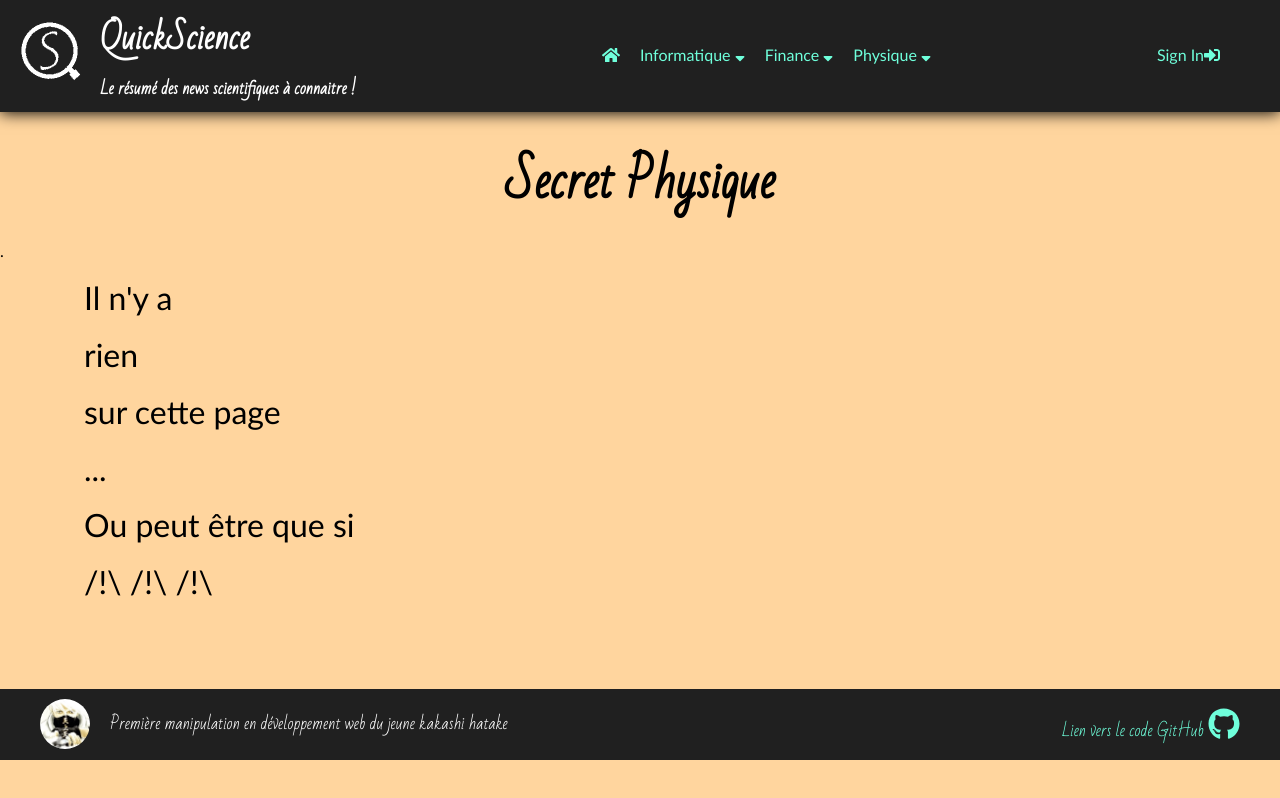
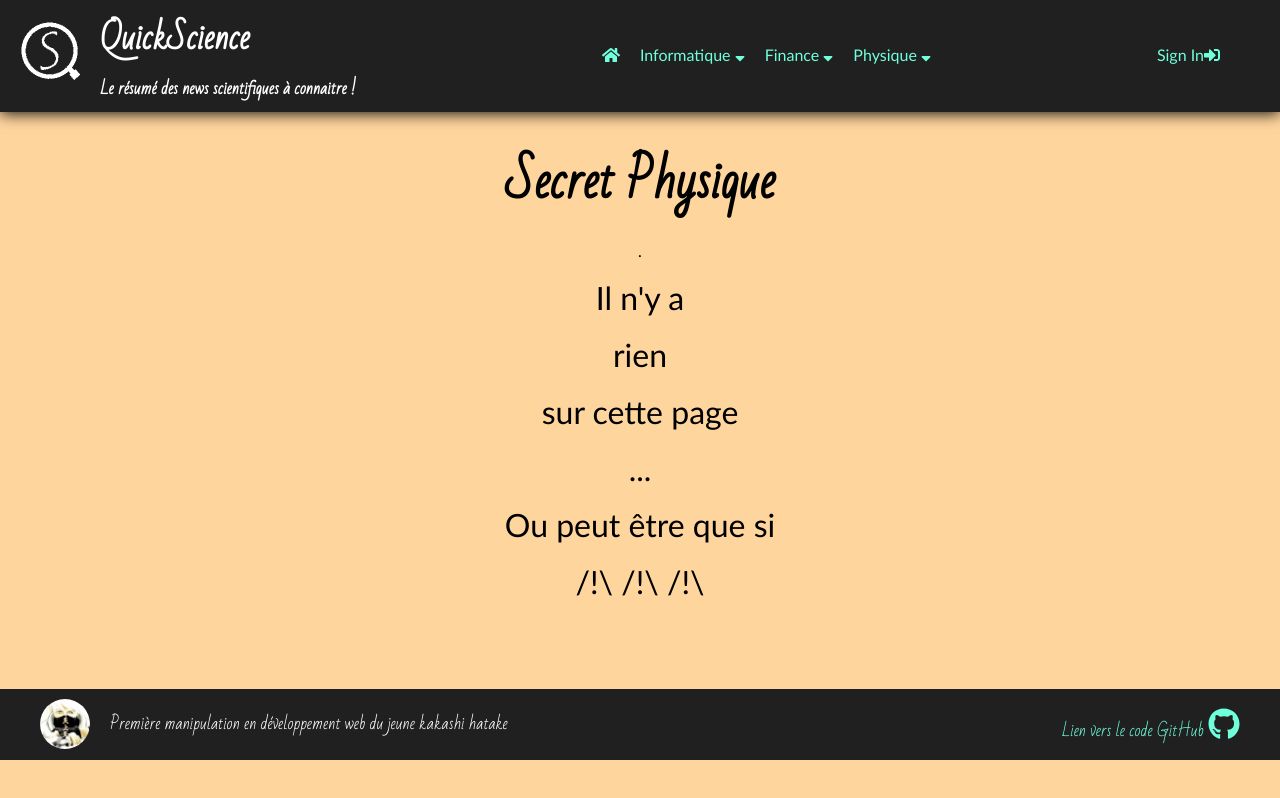
Before and after one commit to lth-elm/dev-web-first-project, a Vue app in the folder client/: page /secret-physique in a window 1280 px wide. Built offline with nearby package versions, Linux system fonts and the light colour scheme; a web font is replaced by a local one.

Commit message:
changed class name

```diff
--- a/client/src/views/SecretPhysique.vue
+++ b/client/src/views/SecretPhysique.vue
@@ -38,7 +38,7 @@ export default {
 </script>
 
 <style scoped>
-.TopSecret {
+.secret-physique {
   display: inline;
   text-align: center;
 }
```
